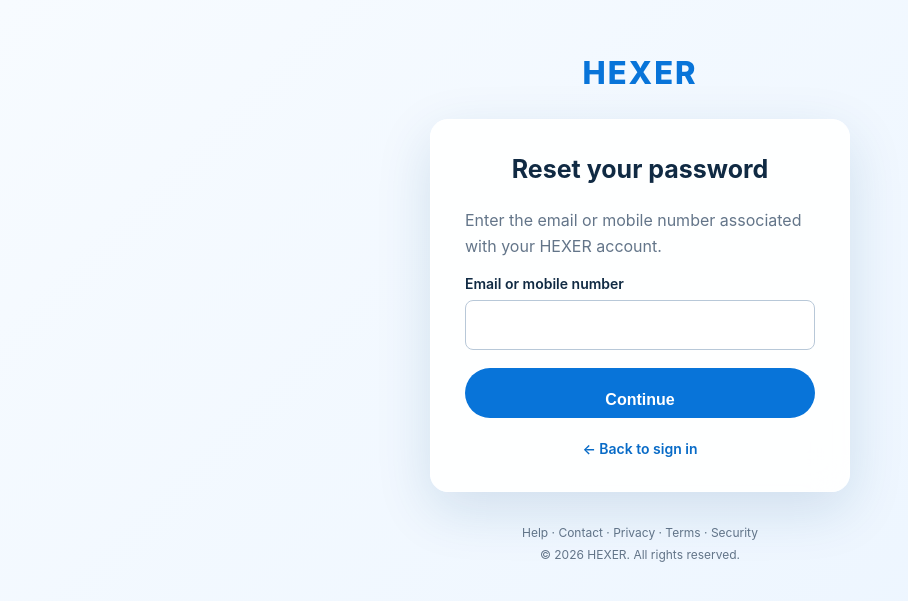
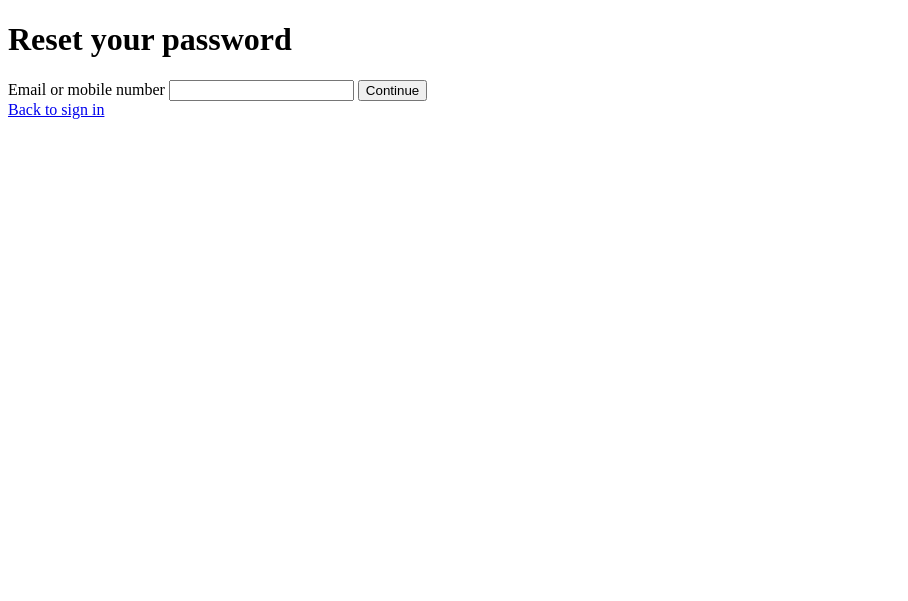
Before and after one commit to goodsunshine22-coder/Recieve-pay, a Flask app: template templates/forgot.html in a window 1280 px wide. Shown: the top 601 px of the page, without its empty margins (0-908 px from the left). Run offline with Flask 3, Linux system fonts and the light colour scheme; the template is opened without the code that fills it, so the values that code supplies are empty.

Commit message:
Update forgot.html

```diff
--- a/templates/forgot.html
+++ b/templates/forgot.html
@@ -1,24 +1,36 @@
-<!doctype html>
+<!DOCTYPE html>
 <html lang="en">
 <head>
-<meta charset="utf-8">
-<meta name="viewport" content="width=device-width,initial-scale=1">
-<title>HEXER — Forgot password</title>
-<link rel="stylesheet" href="{{ url_for('static', filename='style.css') }}">
+    <meta charset="UTF-8">
+    <meta name="viewport" content="width=device-width, initial-scale=1.0">
+    <title>HEXER — Forgot Password</title>
 </head>
+
 <body>
-<div class="brand">HEXER</div>
-<main class="card">
-  <h1>Reset your password</h1>
-  <p class="muted">Enter the email or mobile number associated with your HEXER account.</p>
-  {% if error %}<div class="error">{{ error }}</div>{% endif %}
-  <form method="post" action="{{ url_for('handle_forgot_password') }}">
-    <label>Email or mobile number</label>
-    <input name="email" type="text" autocomplete="username" required>
-    <button type="submit">Continue</button>
-  </form>
-  <a class="back" href="{{ url_for('login') }}">← Back to sign in</a>
-</main>
-<footer>Help · Contact · Privacy · Terms · Security<br>© 2026 HEXER. All rights reserved.</footer>
+
+    <h1>Reset your password</h1>
+
+    {% if error %}
+        <p>{{ error }}</p>
+    {% endif %}
+
+    <form method="POST" action="/forgot-password">
+
+        <label>Email or mobile number</label>
+
+        <input
+            type="text"
+            name="email"
+            required
+        >
+
+        <button type="submit">
+            Continue
+        </button>
+
+    </form>
+
+    <a href="/">Back to sign in</a>
+
 </body>
 </html>
```
